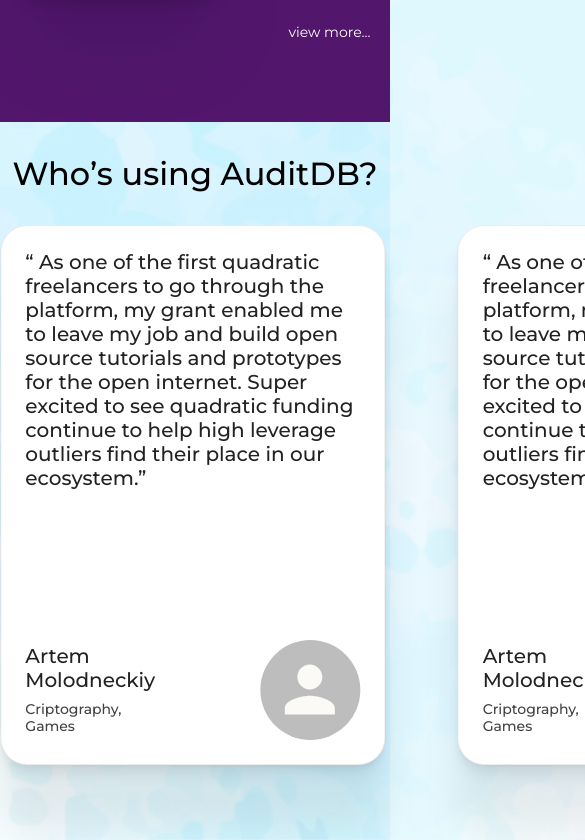
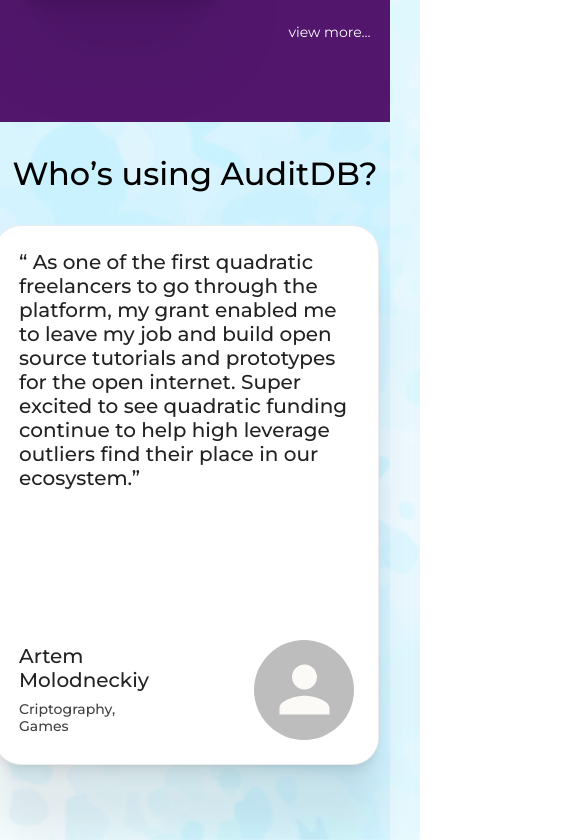
Before and after one commit to auditdbio/audit-web, a React (Vite) app: page / in a window 390 px wide. Shown: the part 4297-5137 px from the top of the page, 585 px wide, since content can reach past the window. Built offline with nearby package versions, Linux system fonts and the light colour scheme.

Commit message:
almost done, adaptive for small screen and center

```diff
--- a/src/components/homepage/carousel/Carousel.jsx
+++ b/src/components/homepage/carousel/Carousel.jsx
@@ -1,13 +1,18 @@
+import "swiper/css/bundle";
+// import "swiper/css";
+// import Swiper from "swiper/bundle";
 import { Paper, Button, Box, Typography, Card } from "@mui/material";
 import { Swiper, SwiperSlide, useSwiper } from "swiper/react";
 import { useRef } from "react";
 import { Navigation, Pagination } from "swiper";
-import "swiper/css/bundle";
-import "swiper/css";
 import FeedbackCard from "./FeedbackCard";
+import useMediaQuery from "@mui/material/useMediaQuery";
+// import theme from "../../../styles/themes";
+import { useEffect } from "react";
 
 const Carousel = () => {
 	const swiperRef = useRef(null);
+	const isMobile = useMediaQuery("(max-width: 768px)");
 
 	function handleNextClick() {
 		swiperRef.current.slideNext();
@@ -24,7 +29,13 @@
 		<Box
 			sx={{
 				paddingTop: "2rem",
-				maxWidth: "1480px",
+				width: {
+					xs: "450px",
+					sm: "700px",
+					md: "960px",
+					lg: "1480px",
+					xl: "1880px",
+				},
 			}}
 		>
 			<Box sx={carouselTextStyle}>Who’s using AuditDB?</Box>
@@ -34,36 +45,69 @@
 					justifyContent: "space-between",
 					alignItems: "center",
 					zIndex: 100,
+					margin: "0 auto",
+					gap: "10px",
 				}}
 			>
 				<Button
 					className={prevBtnClass}
 					onClick={handlePrevClick}
 					disableRipple
+					sx={{
+						display: {
+							xs: "none",
+							sm: "block",
+						},
+					}}
 				></Button>
 				<Swiper
-					className="my-slider"
-					modules={[Navigation, Pagination]}
-					spaceBetween={20}
-					slidesPerView={3}
+					slidesPerView={1}
 					onSlideChange={() => console.log("slide change")}
 					onSwiper={(swiper) => {
 						swiperRef.current = swiper;
 					}}
-					loop
-					centeredSlides={true}
-					style={swiperStyles.wrapper}
+					// pagination={{
+					// 	clickable: true,
+					// }}
+					modules={[Pagination, Navigation]}
+					breakpoints={{
+						920: {
+							slidesPerView: 2,
+							spaceBetween: 20,
+						},
+						1512: {
+							slidesPerView: 3,
+							spaceBetween: 50,
+						},
+						1920: {
+							slidesPerView: 4,
+							spaceBetween: 50,
+						},
+					}}
+					// loop={true}
+					// centeredSlides={true}
+					style={
+						{
+							// margin: "1rem",
+						}
+					}
 				>
 					{items.map((item) => (
-						<SwiperSlide key={item.id} style={swiperStyles.slide}>
+						<SwiperSlide key={item.id}>
 							<FeedbackCard info={item} />
 						</SwiperSlide>
 					))}
 				</Swiper>
 				<Button
 					className={nextBtnClass}
+					disableRipple
 					onClick={handleNextClick}
-					disableRipple
+					sx={{
+						display: {
+							xs: "none",
+							sm: "block",
+						},
+					}}
 				></Button>
 			</Box>
 		</Box>
@@ -79,9 +123,10 @@
 
 const swiperStyles = {
 	wrapper: {
-		paddingX: "2rem",
-		marginX: "2rem",
+		// paddingX: "2rem",
+		// marginX: "2rem",
 		boxShadow: "none",
+		margin: "0 auto",
 	},
 	slide: {
 		boxShadow: "none",
@@ -124,5 +169,26 @@
 		description:
 			"“ As one of the first quadratic freelancers to go through the platform, my grant enabled me to leave my job and build open source tutorials and prototypes for the open internet. Super excited to see quadratic funding continue to help high leverage outliers find their place in our ecosystem.”",
 	},
+	{
+		id: 6,
+		name: "Artem Molodneckiy",
+		interests: "Criptography, Games",
+		description:
+			"“ As one of the first quadratic freelancers to go through the platform, my grant enabled me to leave my job and build open source tutorials and prototypes for the open internet. Super excited to see quadratic funding continue to help high leverage outliers find their place in our ecosystem.”",
+	},
+	{
+		id: 7,
+		name: "Artem Molodneckiy",
+		interests: "Criptography, Games",
+		description:
+			"“ As one of the first quadratic freelancers to go through the platform, my grant enabled me to leave my job and build open source tutorials and prototypes for the open internet. Super excited to see quadratic funding continue to help high leverage outliers find their place in our ecosystem.”",
+	},
+	{
+		id: 8,
+		name: "Artem Molodneckiy",
+		interests: "Criptography, Games",
+		description:
+			"“ As one of the first quadratic freelancers to go through the platform, my grant enabled me to leave my job and build open source tutorials and prototypes for the open internet. Super excited to see quadratic funding continue to help high leverage outliers find their place in our ecosystem.”",
+	},
 ];
 export default Carousel;
```
